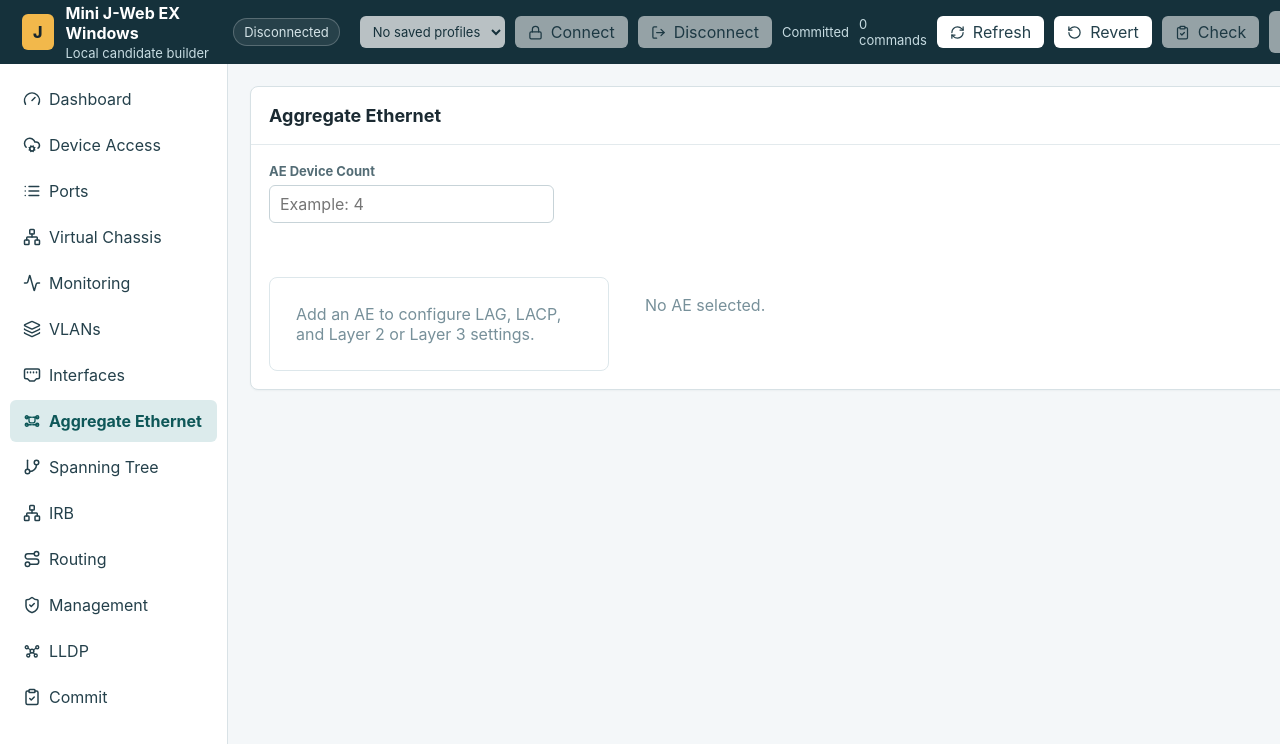
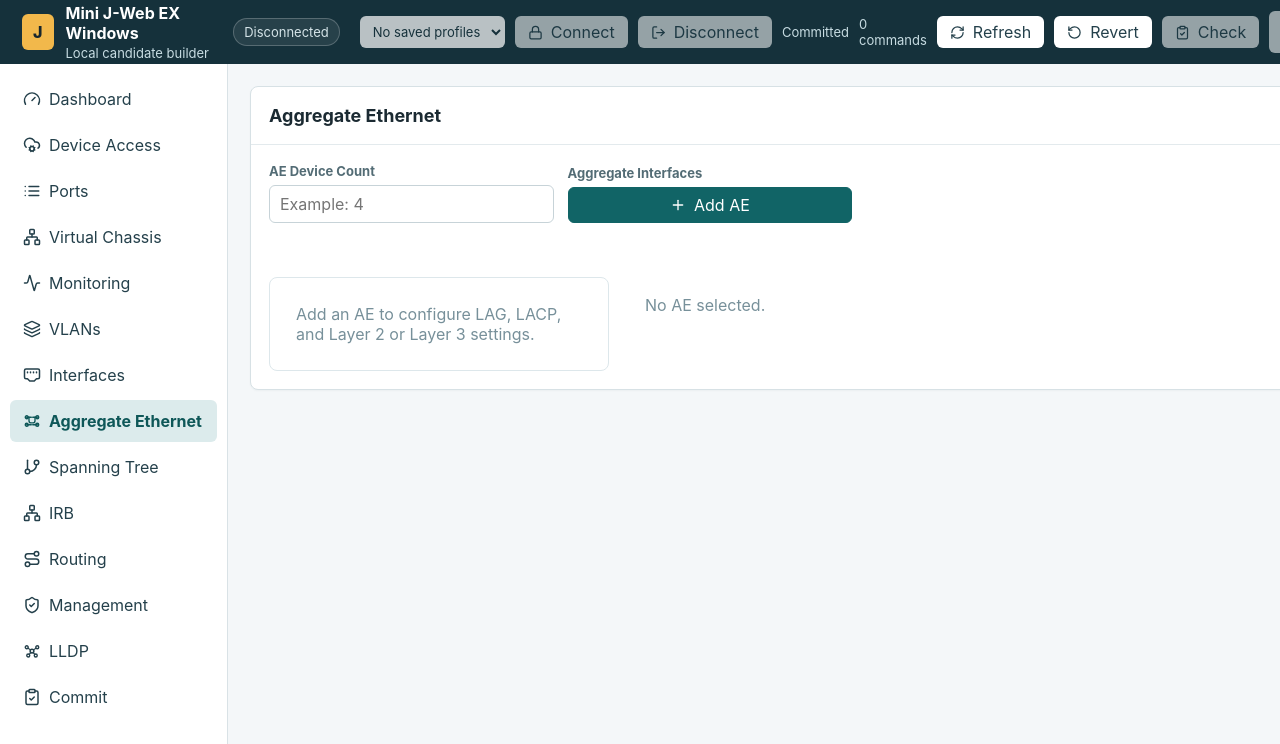
Before and after one commit to nuaythebeest/Mini-JWeb, a React (Vite) app: page / in a window 1280 px wide. Both pictures are taken after a click on the button "Aggregate Ethernet". Shown: the top 744 px of the page. Built offline with nearby package versions, Linux system fonts and the light colour scheme.

Commit message:
Restore visible AE add action

```diff
--- a/src/renderer/App.jsx
+++ b/src/renderer/App.jsx
@@ -1759,6 +1759,12 @@ function AggregateEthernet({ config, setConfig }) {
         <Field label="AE Device Count">
           <TextInput value={aggregate.deviceCount || ""} onChange={(event) => updateAggregate({ deviceCount: event.target.value })} placeholder="Example: 4" />
         </Field>
+        <div className="field field-action">
+          <span>Aggregate Interfaces</span>
+          <button type="button" className="primary" onClick={addAe}>
+            <Plus size={16} />Add AE
+          </button>
+        </div>
       </div>
       <div className="interface-split">
         <div className="interface-picker" aria-label="Aggregate Ethernet list">
--- a/src/renderer/styles.css
+++ b/src/renderer/styles.css
@@ -569,6 +569,10 @@ main {
 .field {
   display: grid;
   gap: 6px;
+}
+
+.field.field-action {
+  align-content: end;
 }
 
 .field > span,
```
